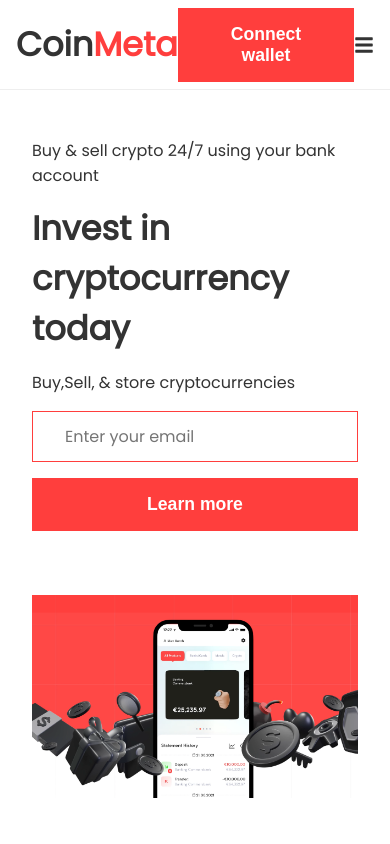
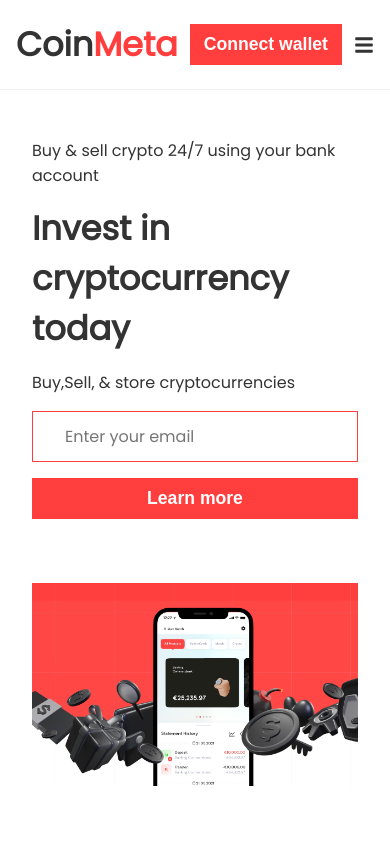
Before and after one commit to larrybabs/crypto-web-landing-page, a React (Create React App) app: page / in a window 390 px wide. Shown: the top 844 px of the page. Built offline with nearby package versions, Linux system fonts and the light colour scheme; no server answers.

Commit message:
make mobile nav responsive

```diff
--- a/src/components/Navbar.css
+++ b/src/components/Navbar.css
@@ -68,3 +68,8 @@
         font-size: 1.2rem;
     }
 }
+@media  screen and (max-width:470px) {
+    .btn{
+        padding: 8px 12px;
+    }
+}
```
